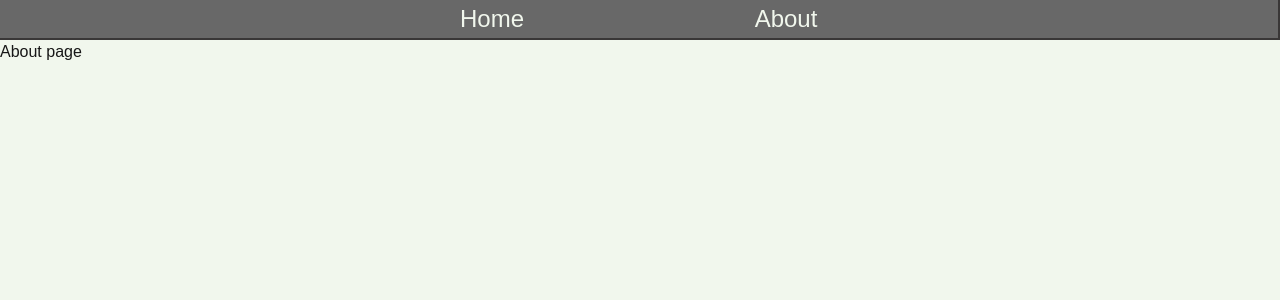
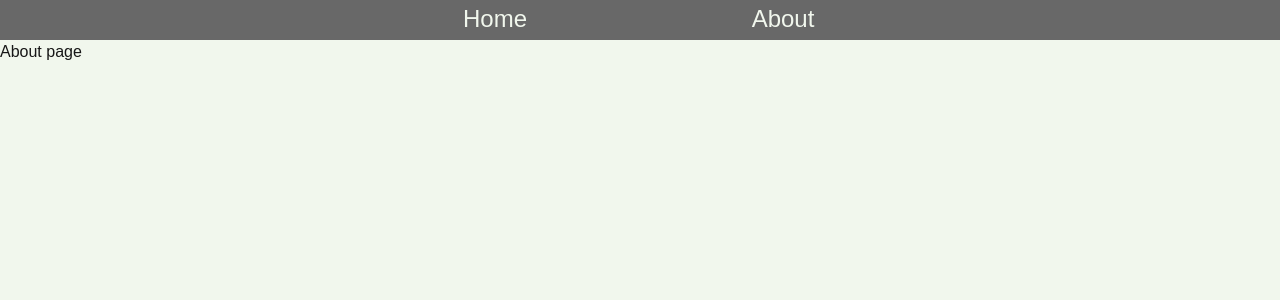
Before and after one commit to Alberto23B/blog_app, a Next.js app: page /about in a window 1280 px wide. Shown: the top 300 px of the page. Built offline with nearby package versions, Linux system fonts and the light colour scheme.

Commit message:
Refactor button styles and layout adjustments for improved UI consistency

```diff
--- a/componenets/AboutButton.tsx
+++ b/componenets/AboutButton.tsx
@@ -12,8 +12,9 @@ export default function AboutButton() {
   }, [pathname]);
 
   const buttonStyle = {
-    inactive: 'w-full hover:bg-white cursor-pointer',
-    active: 'w-full active:bg-slate-200  cursor-pointer',
+    inactive: 'w-full active:bg-[#f1f7ed] cursor-pointer',
+    active:
+      'w-full active:bg-slate-200 active:bg-[#f1f7ed] text-[#f1f7ed] cursor-pointer',
   };
 
   return (
--- a/componenets/Container.tsx
+++ b/componenets/Container.tsx
@@ -1,3 +1,3 @@
 export default function Container({ children }: { children: React.ReactNode }) {
-  return <div className='flex  justify-center '>{children}</div>;
+  return <div className='flex justify-center '>{children}</div>;
 }
--- a/componenets/HomeButton.tsx
+++ b/componenets/HomeButton.tsx
@@ -12,8 +12,8 @@ export default function HomeButton() {
   }, [pathname]);
 
   const buttonStyle = {
-    inactive: 'w-full cursor-pointer',
-    active: 'w-full active:bg-slate-600 cursor-pointer',
+    inactive: 'w-full cursor-pointer active:bg-[#f1f7ed]',
+    active: 'w-full active:bg-[#f1f7ed] text-[#f1f7ed] cursor-pointer',
   };
 
   return (
--- a/componenets/Layout.tsx
+++ b/componenets/Layout.tsx
@@ -4,7 +4,7 @@ export default function Layout({ children }: { children: React.ReactNode }) {
   return (
     <>
       <Navbar />
-      <div className='min-h-screen'>
+      <div className='min-h-screen pt-10'>
         <main>{children}</main>
       </div>
     </>
--- a/componenets/Navbar.tsx
+++ b/componenets/Navbar.tsx
@@ -3,8 +3,8 @@ import HomeButton from './HomeButton';
 
 export default function Navbar() {
   return (
-    <nav className='flex w-full items-center justify-center h-10 bord'>
-      <div className='flex w-xl gap-3 min-w-96 justify-center'>
+    <nav className='flex fixed w-full items-center justify-center h-10 bord'>
+      <div className='flex w-xl min-w-96 justify-center'>
         <HomeButton />
         <AboutButton />
       </div>
--- a/componenets/PostsContainer.jsx
+++ b/componenets/PostsContainer.jsx
@@ -2,7 +2,7 @@ import PostList from './PostList';
 
 export default function PostContainer({ posts }) {
   return (
-    <div className='grid grid-cols-1 gap-3 w-1/2 min-w-96 h-screen overflow-scroll no-scrollbar'>
+    <div className='grid grid-cols-1 gap-3 w-1/2 min-w-96 h-[calc(100vh-2.5rem)] overflow-scroll no-scrollbar'>
       <PostList posts={posts} />
     </div>
   );
--- a/styles/globals.css
+++ b/styles/globals.css
@@ -4,7 +4,7 @@
 :root {
   --background: #f1f7ed;
   --foreground: #171717;
-  --border: #393737;
+  --border: #686868;
   font-family: Arial, Helvetica, sans-serif;
 }
 
```
